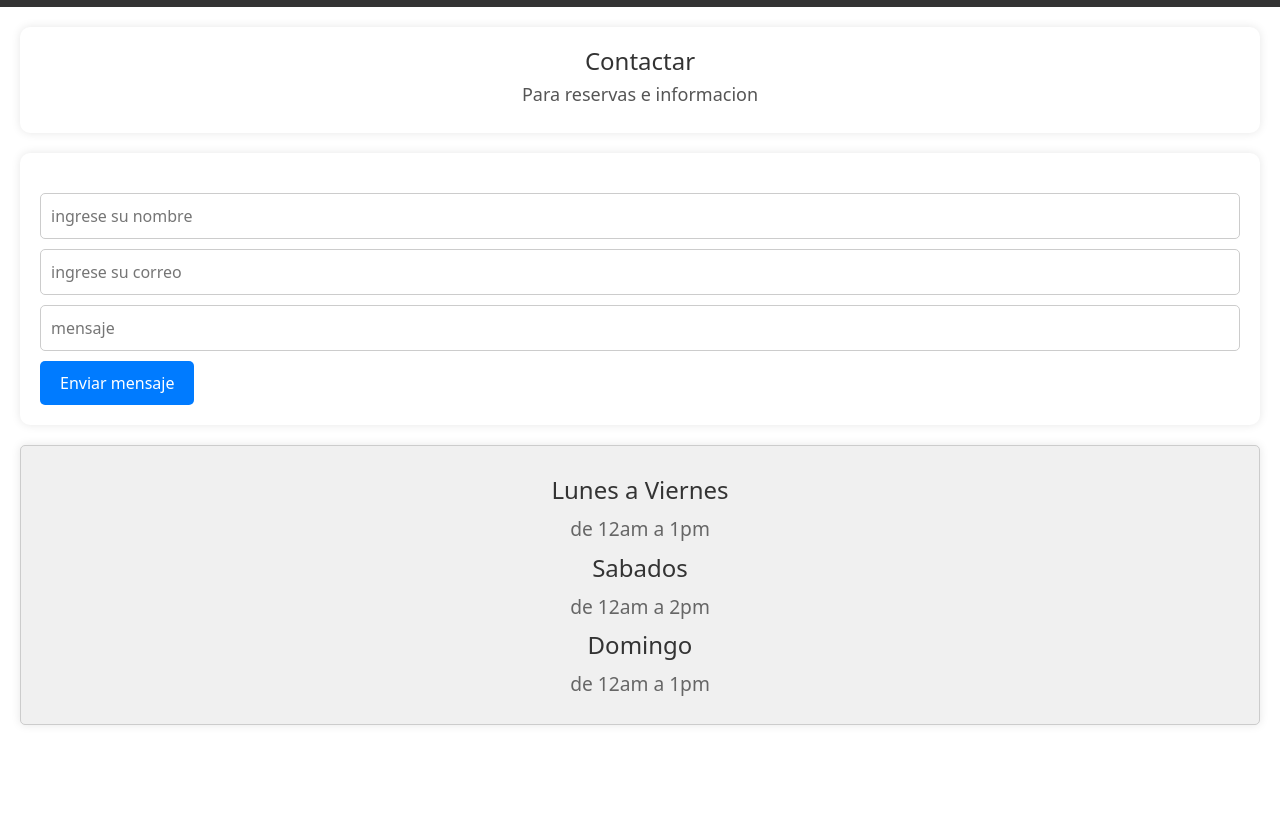
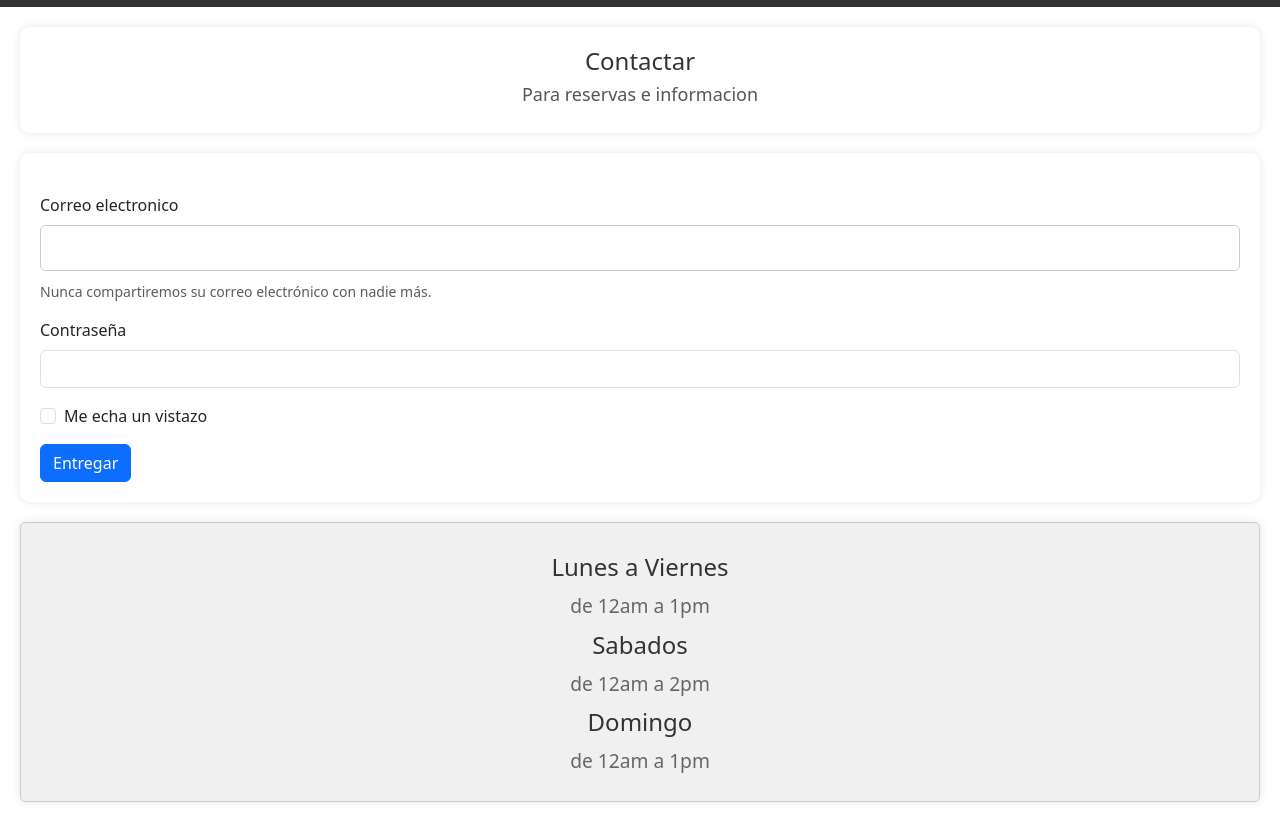
Before and after one commit to AlejadroDangelo4/mi-repositorio, a plain HTML site: page contacto.html in a window 1280 px wide. Shown: the part 118-940 px from the top of the page. Before the commit the page ends 863 px from the top, so only its background shows below. Drawn offline with Linux system fonts and the light colour scheme.

Commit message:
modificacion form

```diff
--- a/contacto.html
+++ b/contacto.html
@@ -31,14 +31,23 @@
         </section>
         <section>
             <div>
+                <form>
+                    <div class="mb-3">
+                      <label for="exampleInputEmail1" class="form-label">Correo electronico</label>
+                      <input type="email" class="form-control" id="exampleInputEmail1" aria-describedby="emailHelp">
+                      <div id="emailHelp" class="form-text">Nunca compartiremos su correo electrónico con nadie más.</div>
+                    </div>
+                    <div class="mb-3">
+                      <label for="exampleInputPassword1" class="form-label">Contraseña</label>
+                      <input type="password" class="form-control" id="exampleInputPassword1">
+                    </div>
+                    <div class="mb-3 form-check">
+                      <input type="checkbox" class="form-check-input" id="exampleCheck1">
+                      <label class="form-check-label" for="exampleCheck1">Me echa un vistazo</label>
+                    </div>
+                    <button type="submit" class="btn btn-primary">Entregar</button>
+                  </form>
 
-                <form action="" method="post">
-                    <input type="text" id="" placeholder="ingrese su nombre" class="">
-                    <input type="email" placeholder="ingrese su correo">
-                    <input type="text" placeholder="mensaje" class="">
-                    <input type="submit" value="Enviar mensaje">
-
-                </form>
 
 
             </div>
```
